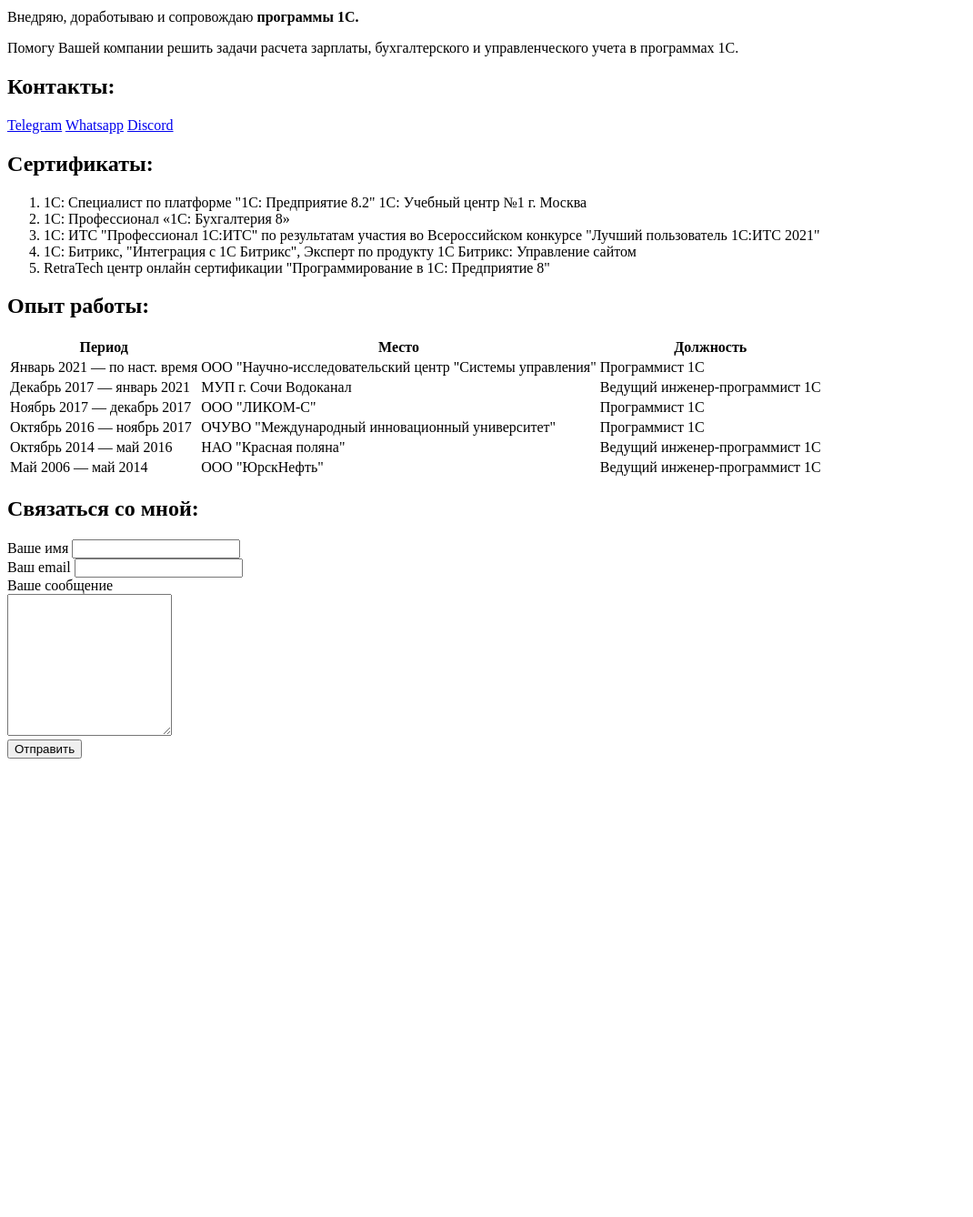
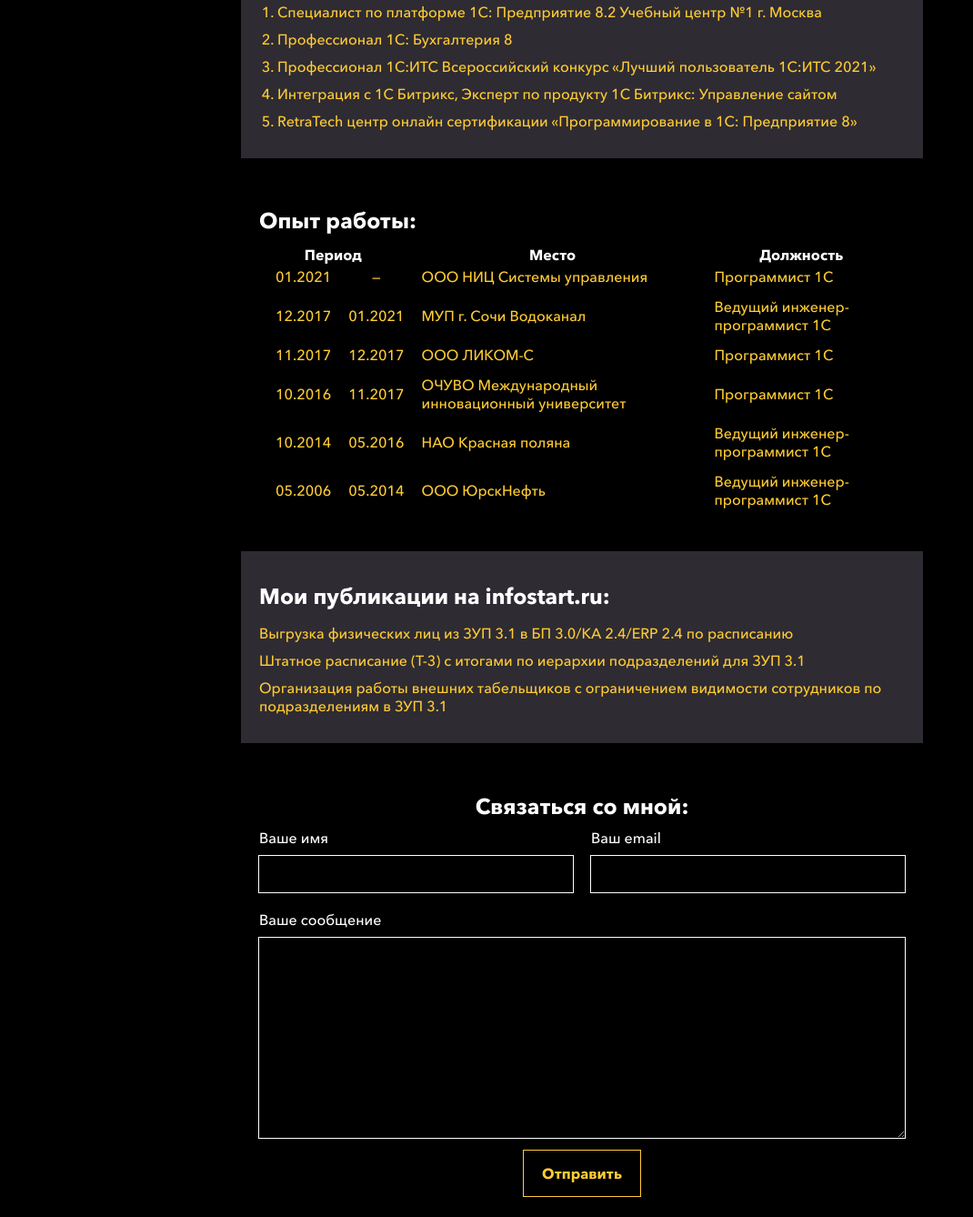
Before and after one commit to Maksim-Pikhota/resume, a plain HTML site: page index.html in a window 1280 px wide. Shown: the part 402-1740 px from the top of the page at 91% size, without its empty margins (0-1070 px from the left). Before the commit the page ends 1244 px from the top, so only its background shows below. Drawn offline with Linux system fonts and the light colour scheme.

Commit message:
Add styles

```diff
--- a/index.html
+++ b/index.html
@@ -6,89 +6,127 @@
     <meta name="viewport" content="width=device-width, initial-scale=1.0">
     <meta name="keywords" content="программист 1С, Пихота Максим, резюме">
     <meta name="description" content="Резюме Пихота Максим программист 1С">
+    <link rel="stylesheet" href="styles.css">
     <title>Резюме Пихота Максим программист 1С</title>
 </head>
 <body>
-    <img src="avatar.jpg" alt="Пихота Максим">
-    <h1>Пихота Максим</h1>
+
+<div class="container">
+
+<div class="info">
+    <img src="avatar.jpg" alt="Пихота Максим" class="avatar">
+
+
+<div class="info-text">
+
+<h1>Пихота Максим</h1>
 <p>Внедряю, доработываю и сопровождаю <strong>программы 1С.</strong> </p>
 <p>Помогу Вашей компании решить задачи расчета зарплаты, бухгалтерского и управленческого учета в программах 1С.</p>
 
-<h2>Контакты:</h2>
-<a href="tg://resolve?domain=maxim_pihota" target="_blank">Telegram</a>
-<a href="whatsapp://send?phone=79673206565&text=Привет!%20Мне нужна твоя помощь с 1С" target="_blank">Whatsapp</a>
+<h4>Контакты:</h4>
+<a href="tg://resolve?domain=maxim_pihota" target="_blank">Telegram</a> |
+<a href="whatsapp://send?phone=79673206565&text=Привет!%20Мне нужна твоя помощь с 1С" target="_blank">Whatsapp</a> |
 <a href="https://discordapp.com/users/919083541034332210/" target="_blank">Discord</a>
 
+</div>
+</div>
+
+<div class="card bg-gray" >
 <h2>Сертификаты:</h2>
-<ol>
-    <li>1С: Специалист по платформе "1С: Предприятие 8.2" 1С: Учебный центр №1 г. Москва</li>
-    <li>1С: Профессионал «1С: Бухгалтерия 8»</li>
-    <li>1С: ИТС "Профессионал 1С:ИТС" по результатам участия во Всероссийском конкурсе "Лучший пользователь 1С:ИТС 2021"</li>
-    <li>1С: Битрикс, "Интеграция с 1С Битрикс", Эксперт по продукту 1С Битрикс: Управление сайтом</li>
-    <li>RetraTech центр онлайн сертификации "Программирование в 1С: Предприятие 8"</li>
+<ol class="list">
+    <li>Специалист по платформе 1С: Предприятие 8.2 Учебный центр №1 г. Москва</li>
+    <li>Профессионал 1С: Бухгалтерия 8</li>
+    <li>Профессионал 1С:ИТС Всероссийский конкурс «Лучший пользователь 1С:ИТС 2021»</li>
+    <li>Интеграция с 1С Битрикс, Эксперт по продукту 1С Битрикс: Управление сайтом</li>
+    <li>RetraTech центр онлайн сертификации «Программирование в 1С: Предприятие 8»</li>
 </ol>
+</div>
 
+<div class="card">
 <h2>Опыт работы:</h2>
 
-<table>
+<table class="table">
     <thead>
         <tr>
-            <th>Период</th>
+            <th colspan="2">Период</th>
             <th>Место</th>
             <th>Должность</th>
         </tr>
     </thead>
     <tbody>
         <tr>
-            <td>Январь 2021 — по наст. время</td>
-            <td>ООО "Научно-исследовательский центр "Системы управления"</td>
+            <td>01.2021</td>
+            <td class="td-center">—</td>
+            <td>ООО НИЦ Системы управления</td>
             <td>Программист 1С</td>
         </tr>
         <tr>
-            <td>Декабрь 2017 — январь 2021</td>
+            <td>12.2017</td>
+            <td class="td-center">01.2021</td>
             <td>МУП г. Сочи Водоканал</td>
             <td>Ведущий инженер-программист 1С</td>
         </tr>
         <tr>
-            <td>Ноябрь 2017 — декабрь 2017</td>
-            <td>ООО "ЛИКОМ-С"</td>
+            <td>11.2017</td>
+            <td class="td-center">12.2017</td>
+            <td>ООО ЛИКОМ-С</td>
             <td>Программист 1С</td>
         </tr>
         <tr>
-            <td>Октябрь 2016 — ноябрь 2017</td>
-            <td>ОЧУВО "Международный инновационный университет"</td>
+            <td>10.2016</td>
+            <td class="td-center">11.2017</td>
+            <td>ОЧУВО Международный инновационный университет</td>
             <td>Программист 1С</td>
         </tr>
         <tr>
-            <td>Октябрь 2014 — май 2016</td>
-            <td>НАО "Красная поляна"</td>
+            <td>10.2014</td>
+            <td class="td-center">05.2016</td>
+            <td>НАО Красная поляна</td>
             <td>Ведущий инженер-программист 1С</td>
         </tr>
         <tr>
-            <td>Май 2006 — май 2014</td>
-            <td>ООО "ЮрскНефть"</td>
+            <td>05.2006</td>
+            <td class="td-center">05.2014</td>
+            <td>ООО ЮрскНефть</td>
             <td>Ведущий инженер-программист 1С</td>
         </tr>
     </tbody>
 </table>
+</div>
 
-<h2>Связаться со мной:</h2>
-<form action="/">
-    <div>
+<div class="card bg-gray">
+    <h2>Мои публикации на infostart.ru:</h2>
+    <ul class="link-list">
+        <li><a href="https://infostart.ru/public/898232/">Выгрузка физических лиц из ЗУП 3.1 в БП 3.0/КА 2.4/ERP 2.4 по расписанию</a></li>
+        <li><a href="https://infostart.ru/public/1015067/">Штатное расписание (Т-3) с итогами по иерархии подразделений для ЗУП 3.1</a></li>
+        <li><a href="https://infostart.ru/1c/articles/1021292/">Организация работы внешних табельщиков с ограничением видимости сотрудников по подразделениям в ЗУП 3.1</a></li>
+    </ul>
+
+</div>
+
+<div class="card">
+
+<form action="/" class="form">
+    <h2>Связаться со мной:</h2>
+    <div class="form-row">
+    <div class="form-group">
         <label for="name">Ваше имя</label>
         <input type="text" id="name">
     </div>
-    <div>
+    <div class="form-group">
         <label for="email">Ваш email</label>
         <input type="email" id="email">
     </div>
-    <div>
-        <label for="message">Ваше сообщение</label><br>
+    </div>
+    <div class="form-group">
+        <label for="message">Ваше сообщение</label>
         <textarea name="message" id="message" cols="20" rows="10"></textarea>
     </div>
-    <input type="submit" value="Отправить">
+    <div class="btn-box">
+    <input class = "btn" type="submit" value="Отправить">
+    </div>
 </form>
-
-
+</div>
+</div>
 </body>
 </html>
--- /dev/null
+++ b/styles.css
@@ -0,0 +1,210 @@
+@font-face {
+    font-family: "Avenir Next";
+    font-style: normal;
+    font-weight: 400;
+    src: url("/fonts/AvenirNextCyr-Regular.woff") format("woff");
+}
+
+@font-face {
+    font-family: "Avenir Next";
+    font-style: medium;
+    font-weight: 500;
+    src: url("/fonts/AvenirNextCyr-Medium.woff") format("woff");
+}
+
+@font-face {
+    font-family: "Avenir Next";
+    font-style: bold;
+    font-weight: 900;
+    src: url("/fonts/AvenirNextCyr-Bold.woff") format("woff");
+}
+body{
+   font-family: "Avenir Next", Verdana, sans-serif;
+   font-weight: 500;
+   color: #fc3;
+   background: black;
+
+}
+
+a {
+color: #fc3;
+text-decoration: none;
+}
+
+a:hover{
+    text-decoration: underline;
+}
+
+a:active{
+    color: white;
+}
+a:visited{
+    color: #8e8994;
+}
+
+.container{
+    max-width: 750px;
+    margin: auto;
+    padding-top: 30px;
+  }
+
+  .avatar{
+    width: 200px;
+    border-radius: 28px;
+    box-shadow: 4px 4px 14px rgba(255, 204, 51, 1);
+    margin-bottom: 20px;
+  }
+
+.card {
+padding: 15px 20px;
+margin-bottom: 20px;
+}
+
+.card h2 {
+    margin-bottom: 10px;
+    }
+
+h1, h2, h4, th {
+    color: white;
+}
+
+.bg-gray{
+    background: #2e2b32;
+}
+
+.info{
+    display: flex;
+}
+.info-text {
+    font-weight: 500;
+    color: #fc3;
+    margin-bottom: 20px;
+    margin-left: 40px;
+}
+
+
+.info-text h4{
+    margin-bottom: 10px;
+}
+.info-text p {
+    margin: 0;
+}
+
+@media (max-width: 510px){
+    .info {
+        display: block;
+        text-align: center;
+    }
+}
+
+.td-center {
+
+    padding-left:1em;
+    text-align:center
+}
+
+td {
+
+    padding-left:1em;
+    text-align:left
+}
+
+.btn{
+    background: black;
+    padding: 15px 20px;
+    color: #fc3;
+    outline: #fc3 solid 1px;
+    align-items: center;
+    justify-content: center;
+    border: none;
+    text-align: center;
+    white-space: nowrap;
+    box-sizing: border-box;
+    cursor: pointer;
+    font-family: inherit;
+    font-weight: 900;
+    font-size: 16px;
+}
+
+.btn:hover{
+  background: #fc3;
+  color: black;
+}
+
+.list{
+    padding: 0 20px;
+
+}
+
+.link-list{
+    list-style: none;
+    padding: 0;
+}
+
+.link-list li {
+    margin-bottom: 10px;
+}
+
+.list li {
+    margin-bottom: 10px;
+}
+
+.table{
+  width: 100%;
+}
+
+.table td {
+    padding-bottom: 10px;
+  }
+
+.form h2 {
+    text-align: center;
+}
+
+.form-group label {
+display: block;
+color: white;
+margin-bottom: 10px;
+}
+
+.form-group input,
+.form-group textarea
+ {
+    width: 100%;
+    box-sizing: border-box;
+    border: none;
+    outline: white solid 1px;
+    background: transparent;
+    color: white;
+    padding: 10px 0 10px;
+    font-family: inherit;
+    font-size: 16px;
+    font-weight: 500;
+    margin-bottom: 10px;
+    }
+
+.form-row {
+    display: flex;
+    margin-bottom: 10px;
+}
+
+.form-row .form-group{
+    width: 50%;
+}
+.form-row .form-group:first-child{
+    margin-right: 20px
+}
+
+.btn-box{
+    text-align: center;
+}
+
+@media (max-width: 400px){
+    .form-row {
+        display: block;
+        /*text-align: center;*/
+    }
+    .form-row .form-group{
+        width: 100%;
+    }
+}
```
Also changed, not shown: fonts/AvenirNextCyr-Bold.woff (added), fonts/AvenirNextCyr-Medium.woff (added), fonts/AvenirNextCyr-Regular.woff (added).
